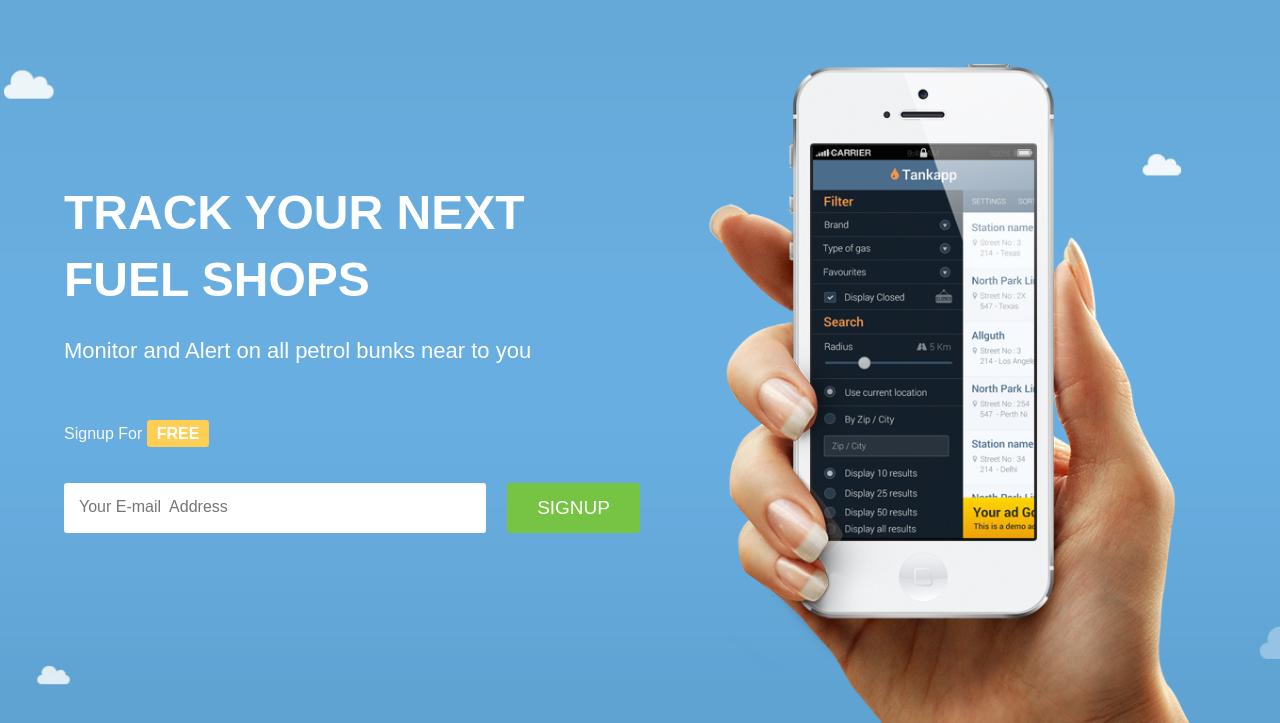
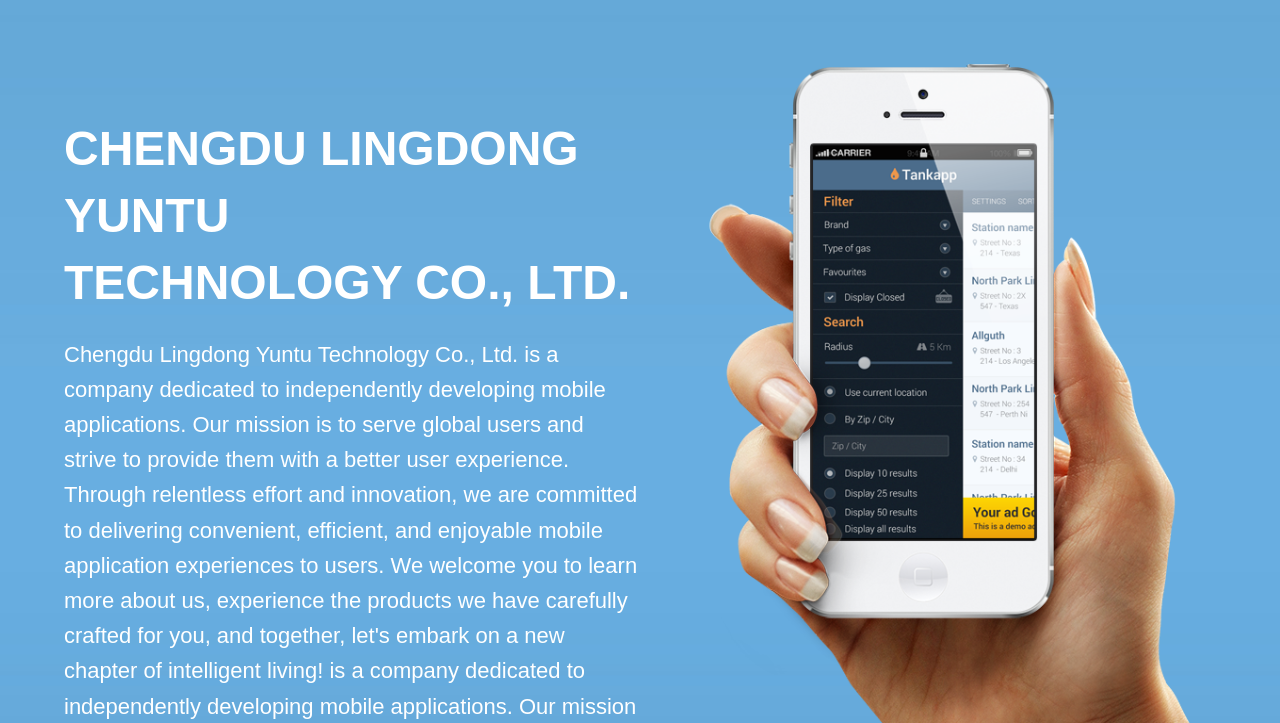
Before and after one commit to cdldyt/cdldyt.github.io, a plain HTML site: page index.html in a window 1280 px wide. Shown: the part 77-800 px from the top of the page. Drawn offline with Linux system fonts and the light colour scheme.

Commit message:
change content
change index.html

```diff
--- a/css/style.css
+++ b/css/style.css
@@ -96,7 +96,7 @@
 .img-banner-info{
 	float: left;
 	width: 50%;
-	margin-top:8em;
+	margin-top:4em;
 }
 .img-banner-info h1{
 	font-size:3em;
--- a/index.html
+++ b/index.html
@@ -28,17 +28,9 @@
 				<div class="wrap">
 					<div class="img-banner">
 						<div class="img-banner-info">
-							<h1>Track your next<br/>fuel shops</h1>
-							<h3>Monitor and Alert on all petrol bunks near to you</h3>
+							<h1>Chengdu Lingdong Yuntu <br>Technology Co., Ltd.</h1>
+							<h3>Chengdu Lingdong Yuntu Technology Co., Ltd. is a company dedicated to independently developing mobile applications. Our mission is to serve global users and strive to provide them with a better user experience. Through relentless effort and innovation, we are committed to delivering convenient, efficient, and enjoyable mobile application experiences to users. We welcome you to learn more about us, experience the products we have carefully crafted for you, and together, let's embark on a new chapter of intelligent living! is a company dedicated to independently developing mobile applications. Our mission is to serve global users and strive to provide them with a better user experience. Through relentless effort and innovation, we are committed to delivering convenient, efficient, and enjoyable mobile application experiences to users. We welcome you to learn more about us, experience the products we have carefully crafted for you, and together, let's embark on a new chapter of intelligent living!</h3>
 
-							<div class="sign_up">
-							 <p>Signup For <span>Free</span></p>
-							 <form>
-							  		<input type="text" value="" placeholder="Your E-mail  Address" />
-							 		<input type="submit" value="SignUp">
-							 		<div class="clear"></div>
-							  </form>
-						    </div>
 					    </div>
 						<div class="img-banner-pic">
 							<img src="images/hand-with-iphone.png" alt="" />
@@ -201,7 +193,7 @@
 		      	<div class="clear"></div>
 		      </ul>
 		     <div class="copy">
-		      <p>Copyright &copy; 2014.Company name All rights reserved.<a target="_blank" href="http://h2design.taobao.com/">氢设计</a></p>
+		      <p>Copyright &copy; Chengdu Lingdong Yuntu Technology Co., Ltd.</p>
 	         </div>
         	</div>
         	<div class="clear"></div>
```
